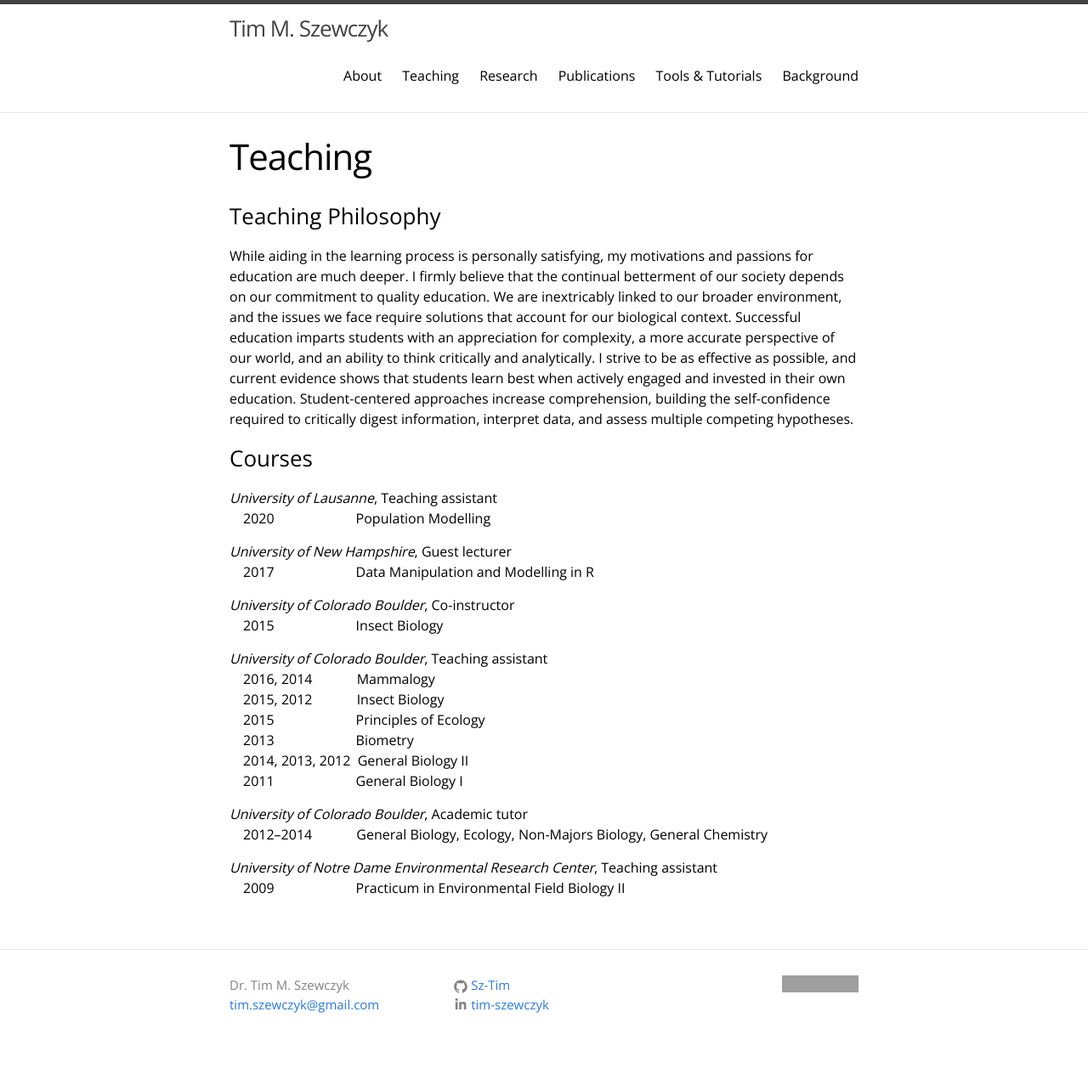
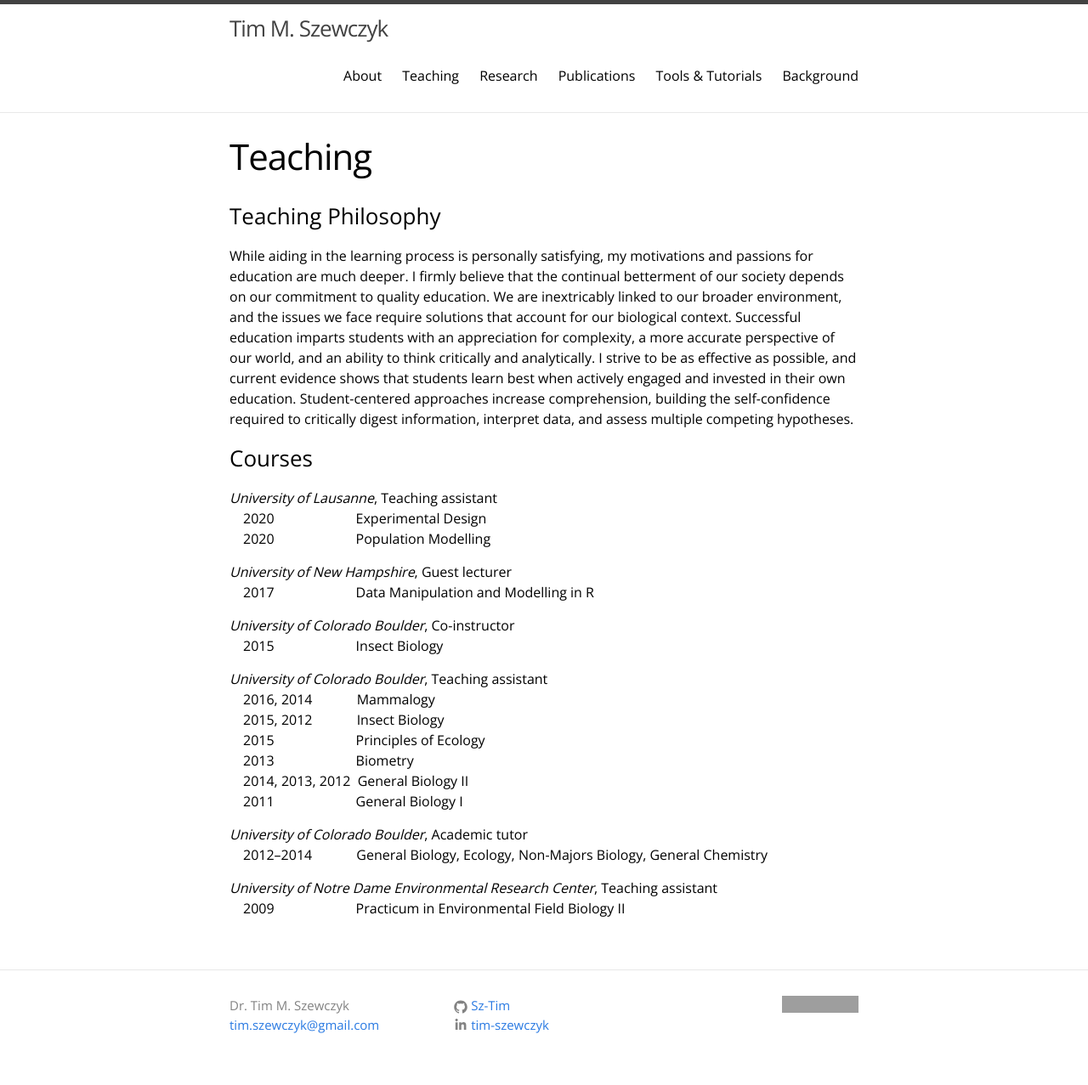
Before and after one commit to Sz-Tim/Sz-Tim.github.io, a Jekyll site: the page built from teaching.md, in a window 1280 px wide. Shown: the whole page at 85% size. Built offline with Jekyll 4.4.1, drawn with Linux system fonts in a browser that asks for light colours; before the commit the page ends 1253 px from its top, so only the background shows below that; grey boxes are pictures that could not be loaded.

Commit message:
added exp design

```diff
--- a/teaching.md
+++ b/teaching.md
@@ -12,6 +12,7 @@ While aiding in the learning process is personally satisfying, my motivations an
 ### Courses
 
 *University of Lausanne*, Teaching assistant
+&emsp;2020&emsp;&emsp;&emsp;&emsp;&emsp;&emsp;Experimental Design
 &emsp;2020&emsp;&emsp;&emsp;&emsp;&emsp;&emsp;Population Modelling
 
 *University of New Hampshire*, Guest lecturer
```
